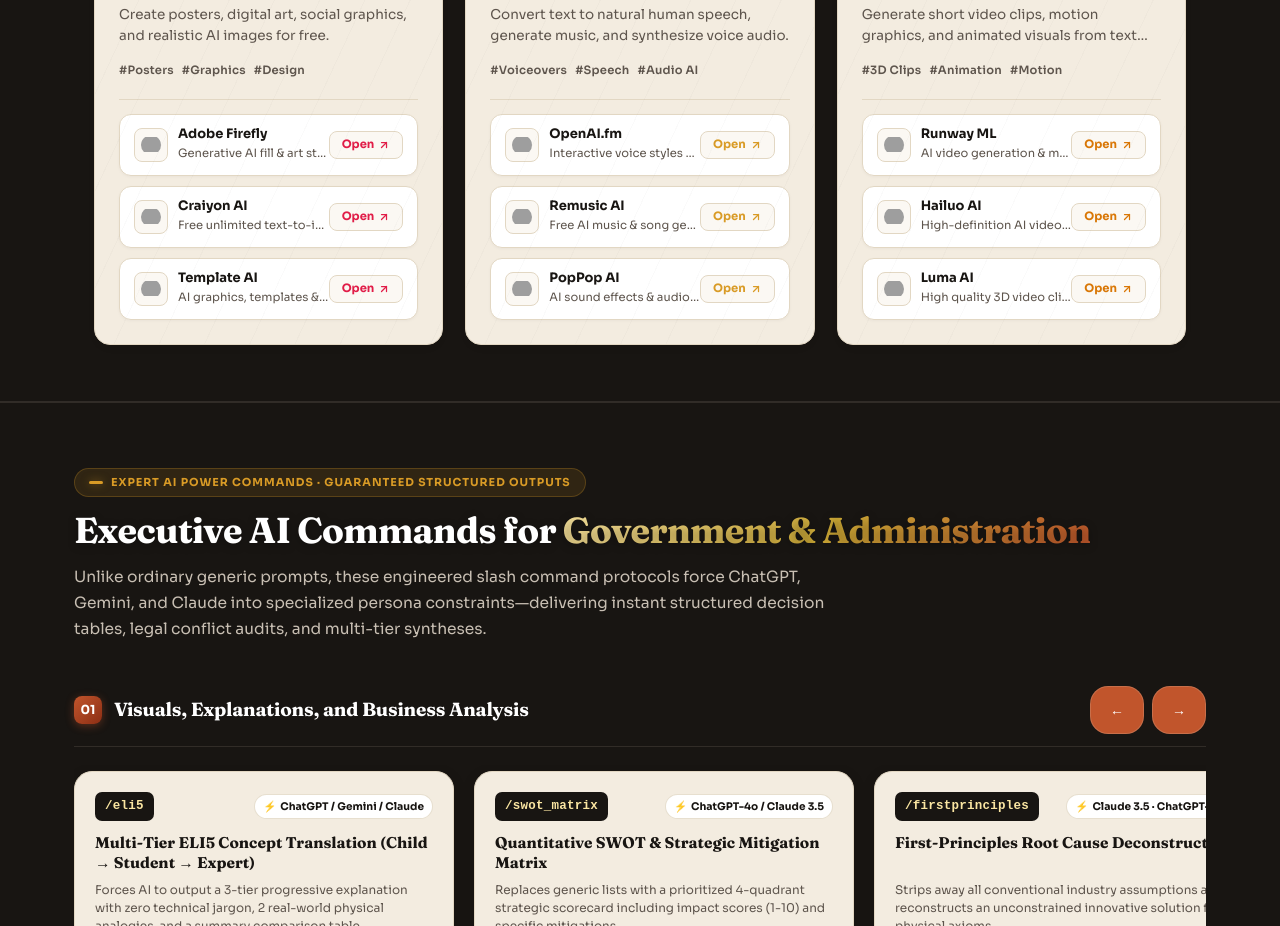
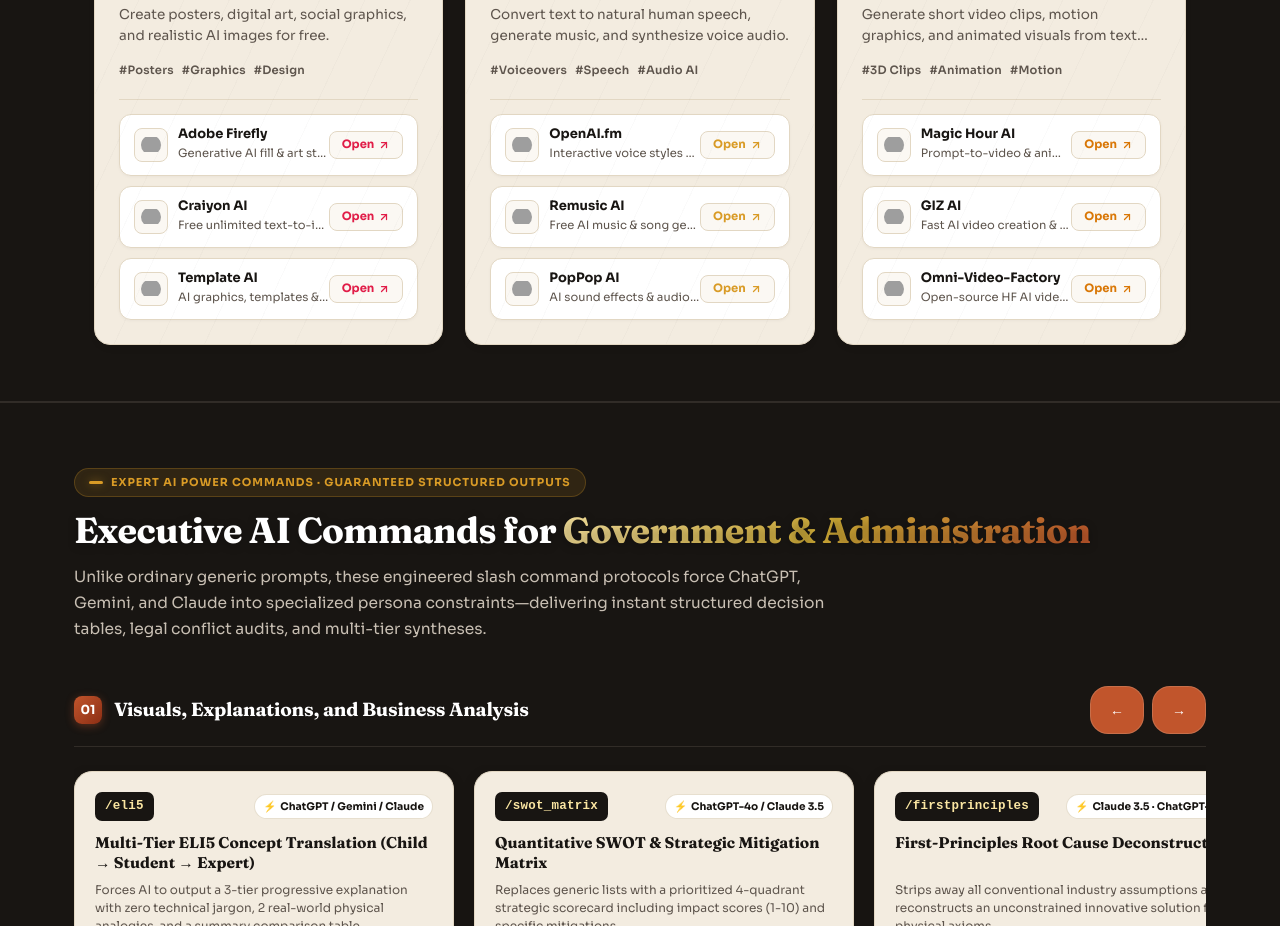
Before and after one commit to VittologyCo/BiharAiMission, a React (Create React App) app: page /tools in a window 1280 px wide. Shown: the part 1420-2346 px from the top of the page. Built offline with nearby package versions, Linux system fonts and the light colour scheme; no server answers; grey boxes are pictures that could not be loaded; a web font is replaced by a local one.

Commit message:
feat: update Video Creation & Editing tools with Magic Hour AI, GIZ AI, and Omni-Video-Factory

```diff
--- a/src/components/AIWorkTool/AIWorkTool.js
+++ b/src/components/AIWorkTool/AIWorkTool.js
@@ -52,6 +52,9 @@
   openaifm: 'https://encrypted-tbn0.gstatic.com/images?q=tbn:ANd9GcRbvwjAe-sdpeUWo82FvjYW_qmvYk0oCCFz0ce2dg_u8w&s=10',
   remusic: 'https://cdn.remusic.ai/remusic/static/logo/remusic-logo-text.png',
   poppop: 'https://poppop.ai/wp-content/uploads/2024/07/poppop-logo-2-300x66.png',
+  magichour: 'https://encrypted-tbn0.gstatic.com/images?q=tbn:ANd9GcSybZrpKvKJah5Ex-UkN3MmxSkf5WF2gocsNYNVqML1gQ&s=10',
+  giz_ai: 'https://giz.ai/icons/icon-128x128.png',
+  omni_video: 'https://encrypted-tbn0.gstatic.com/images?q=tbn:ANd9GcQSGeMtsS26EAWe7swnvlZYVlgzs0Mu4M7WdvDC90H3zg&s',
   suno: 'https://encrypted-tbn0.gstatic.com/images?q=tbn:ANd9GcRtf510lHyF2phe6SRLfUEB636XtkY0t-uRlZyni5Kjtw&s=10',
   hailuo: 'https://encrypted-tbn0.gstatic.com/images?q=tbn:ANd9GcTCQFo_dEiMysh2Xql6MXfQrwNTNo7xfsVO4SO2aNlmdw&s=10'
 };
@@ -225,9 +228,9 @@
     desc: 'Generate short video clips, motion graphics, and animated visuals from text prompts.',
     tags: ['3D Clips', 'Animation', 'Motion'],
     tools: [
-      { name: 'Runway ML', logo: toolLogosMap.runway, use: 'AI video generation & motion', url: 'https://runwayml.com/' },
-      { name: 'Hailuo AI', logo: toolLogosMap.hailuo, use: 'High-definition AI video animation', url: 'https://hailuoai.video/' },
-      { name: 'Luma AI', logo: toolLogosMap.luma, use: 'High quality 3D video clips', url: 'https://lumalabs.ai/dream-machine' }
+      { name: 'Magic Hour AI', logo: toolLogosMap.magichour, use: 'Prompt-to-video & animation generator', url: 'https://magichour.ai/products/ai-video-generator' },
+      { name: 'GIZ AI', logo: toolLogosMap.giz_ai, use: 'Fast AI video creation & clips', url: 'https://www.giz.ai/ai-video-generator/' },
+      { name: 'Omni-Video-Factory', logo: toolLogosMap.omni_video, use: 'Open-source HF AI video generator', url: 'https://huggingface.co/spaces/Saravutw/Omni-videos-custom' }
     ]
   }
 ];
@@ -336,9 +339,9 @@
     desc: 'शॉर्ट वीडियो क्लिप्स, मोशन ग्राफिक्स एवं एनीमेशन बनाएं।',
     tags: ['वीडियो', 'एनीमेशन', 'मोशन'],
     tools: [
-      { name: 'Runway ML', logo: toolLogosMap.runway, use: 'AI वीडियो जनरेशन एवं एडिटिंग', url: 'https://runwayml.com/' },
-      { name: 'Hailuo AI', logo: toolLogosMap.hailuo, use: 'उच्च गुणवत्ता वाली AI वीडियो जनरेशन', url: 'https://hailuoai.video/' },
-      { name: 'Luma AI', logo: toolLogosMap.luma, use: 'उच्च गुणवत्ता 3D वीडियो क्लिप्स', url: 'https://lumalabs.ai/dream-machine' }
+      { name: 'Magic Hour AI', logo: toolLogosMap.magichour, use: 'प्रॉम्प्ट से AI वीडियो एवं एनीमेशन', url: 'https://magichour.ai/products/ai-video-generator' },
+      { name: 'GIZ AI', logo: toolLogosMap.giz_ai, use: 'त्वरित AI वीडियो निर्माण एवं क्लिप्स', url: 'https://www.giz.ai/ai-video-generator/' },
+      { name: 'Omni-Video-Factory', logo: toolLogosMap.omni_video, use: 'ओपन सोर्स HF वीडियो जनरेटर', url: 'https://huggingface.co/spaces/Saravutw/Omni-videos-custom' }
     ]
   }
 ];
```
